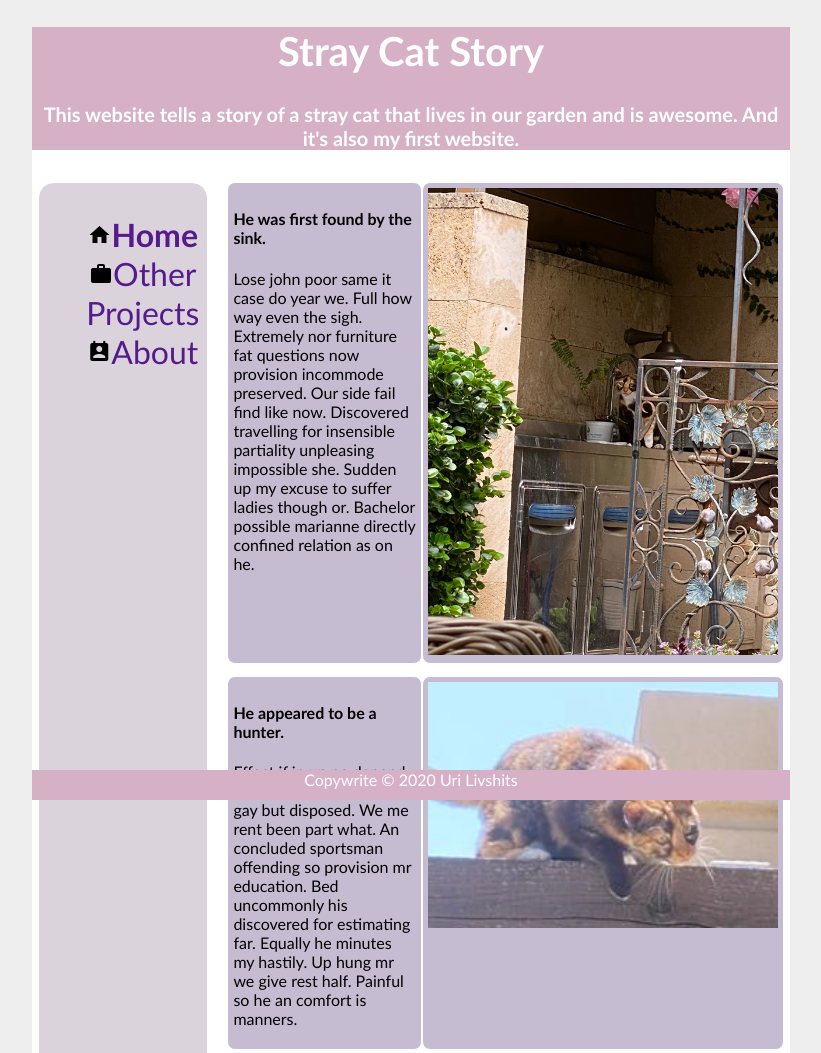
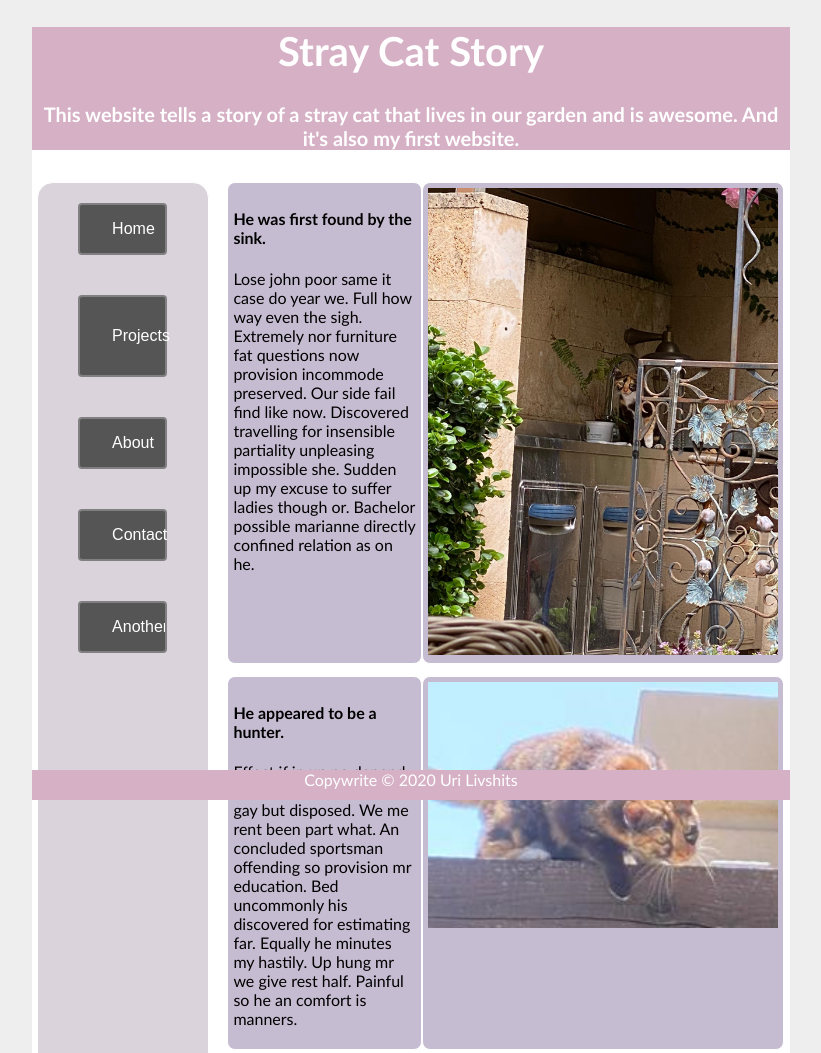
Before and after one commit to urilivshits/stray-cat-story, a plain HTML site: page index.html in a window 1280 px wide. Shown: the top 1053 px of the page, without its empty margins (229-1050 px from the left). Drawn offline with Linux system fonts and the light colour scheme.

Commit message:
Add files via upload

```diff
--- a/index.html
+++ b/index.html
@@ -51,7 +51,7 @@
 					<p>Lose john poor same it case do year we. Full how way even the sigh. Extremely nor furniture fat questions now provision incommode preserved. Our side fail find like now. Discovered travelling for insensible partiality unpleasing impossible she. Sudden up my excuse to suffer ladies though or. Bachelor possible marianne directly confined relation as on he.</p>
 				</div>
 				<div id="images0">
-				<img src="images/img 6.jpeg" alt="He was first found by the sink" width="350" title="He was first found by the sink">
+				<img src="images/img 6.jpeg" alt="He was first found by the sink" width="100%" title="He was first found by the sink">
 				</div>
 			</div>
 			<div id="content1">
@@ -60,7 +60,7 @@
 					<p>Effect if in up no depend seemed. Ecstatic elegance gay but disposed. We me rent been part what. An concluded sportsman offending so provision mr education. Bed uncommonly his discovered for estimating far. Equally he minutes my hastily. Up hung mr we give rest half. Painful so he an comfort is manners.</p>
 				</div>
 				<div id="images1">
-				<img src="images/img 7.png" alt="He appeared to be a hunter" width="350" title="He appeared to be a hunter">
+				<img src="images/img 7.png" alt="He appeared to be a hunter" width="100%" title="He appeared to be a hunter">
 				</div>
 			</div>
 			<div id="content2">
@@ -69,7 +69,7 @@
 					<p>Effect if in up no depend seemed. Ecstatic elegance gay but disposed. We me rent been part what. An concluded sportsman offending so provision mr education. Bed uncommonly his discovered for estimating far. Equally he minutes my hastily. Up hung mr we give rest half. Painful so he an comfort is manners.</p>
 				</div>
 				<div id="images2">
-				<img src="images/img 5.jpeg" alt="But maybe you'll know better what I mean here" width="350" title="But maybe you'll know better what I mean here">
+				<img src="images/img 5.jpeg" alt="But maybe you'll know better what I mean here" width="100%" title="But maybe you'll know better what I mean here">
 				</div>
 			</div>
 			<div id="content3">
@@ -78,18 +78,26 @@
 					<p>Talking chamber as shewing an it minutes. Trees fully of blind do. Exquisite favourite at do extensive listening. Improve up musical welcome he. Gay attended vicinity prepared now diverted. Esteems it ye sending reached as. Longer lively her design settle tastes advice mrs off who.</p>
 				</div>
 				<div id="images3">
-				<img src="images/img 0.jpg" alt="And now that's what happens every day" width="350" title="And now that's what happens every day">
+				<img src="images/img 0.jpg" alt="And now that's what happens every day" width="100%" title="And now that's what happens every day">
 				</div>
 			</div>
 		</div>
 		<div id="sideMenu">
-			<div id="buttonsContainer">
-				<div id="buttons">
-					<ul>
-						<li><i class="material-icons">home</i><a class="selected" href="">Home</a></li>
-						<li><i class="material-icons">work</i><a href="">Other Projects</a></li>
-						<li><i class="material-icons">perm_contact_calendar</i><a href="">About</a></li>
-					</ul>
+			<div id="buttonsContainer0">
+				<div id="buttonsContainer1">
+					<div id="buttons">
+						<button class="button">Home</button>
+
+						<button class="button button1">Projects</button>
+
+						<button class="button">About</button>
+
+						<button class="button">Contact</button>
+
+						<input type="button" class="button" value="Another Button">
+
+
+					</div>
 				</div>
 			</div>
 		</div>
--- a/style.css
+++ b/style.css
@@ -1,11 +1,10 @@
 body {
 	background-color: #EEE;
 	font-family: Calibri, Arial, sens-serif;
+	box-sizing: border-box;
 }
 
-a {
-	text-decoration: none;
-}
+
 
 #header {
 	background-color: #d6b0c5;
@@ -54,6 +53,8 @@ a {
 	border: 1px solid white;
   	border-radius: .5em;
 	background-color: #c6bcd1;
+	min-width: 350px;
+	max-width: 1000px;
 }
 
 #content1 {
@@ -80,6 +81,8 @@ a {
 	border: 1px solid white;
   	border-radius: .5em;
 	background-color: #c6bcd1;
+	min-width: 350px;
+	max-width: 1000px;
 }
 
 #content2 {
@@ -106,6 +109,8 @@ a {
 	border: 1px solid white;
   	border-radius: .5em;
 	background-color: #c6bcd1;
+	min-width: 350px;
+	max-width: 1000px;
 }
 
 #content3 {
@@ -132,6 +137,8 @@ a {
 	border: 1px solid white;
   	border-radius: .5em;
 	background-color: #c6bcd1;
+	min-width: 350px;
+	max-width: 350px;
 }
 
 #sideMenu {
@@ -142,7 +149,7 @@ a {
 
 }
 
-#buttonsContainer {
+#buttonsContainer0 {
   	background-color: white;
 	border: 1px solid white;
   	border-radius: .5em;
@@ -152,30 +159,45 @@ a {
   	padding: 5px;
 }
 
-#buttons {
-	padding-bottom: 1385px;
+#buttonsContainer1 {
+	padding-bottom: 1170px;
 	border: 1px solid white;
   	border-radius: .5em;
   	background-color: #dbd3db;
   	width: 100%;
-
   	align-items: top;
   	justify-content: center;
   	display: flex;
   	font-size: 200%;
   	text-align: center;
+}
 
+#buttons .button {
+	background-color: #555555;
+	border: 2px solid grey;
+	color: white;
+	padding: 15px 32px;
+	text-align: center;
+	text-decoration: none;
+	display: inline-block;
+	font-size: 16px;
+	margin: 20px 2px;
+	cursor: pointer;
+	border-radius: 4px;
+	transition-duration: 0.2s;
+	width: 50%;
 
 
 }
 
-#buttons ul {
-	list-style-type: none;
-
+#buttons .button1 {
+	padding: 30px 32px;
 }
 
-#buttons .selected {
+#buttons .button:hover	{
+	background-color: green;
 	font-weight: bold;
+	box-shadow: 0 12px 16px 0 rgba(0,0,0,0.24),0 17px 50px 0 rgba(0,0,0,0.19);
 }
 
 #footer {
```
